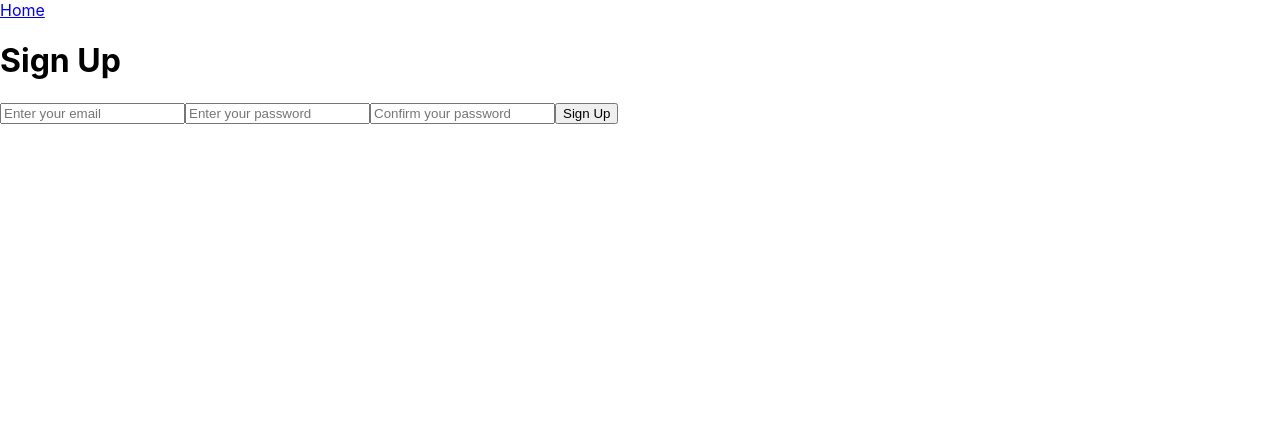
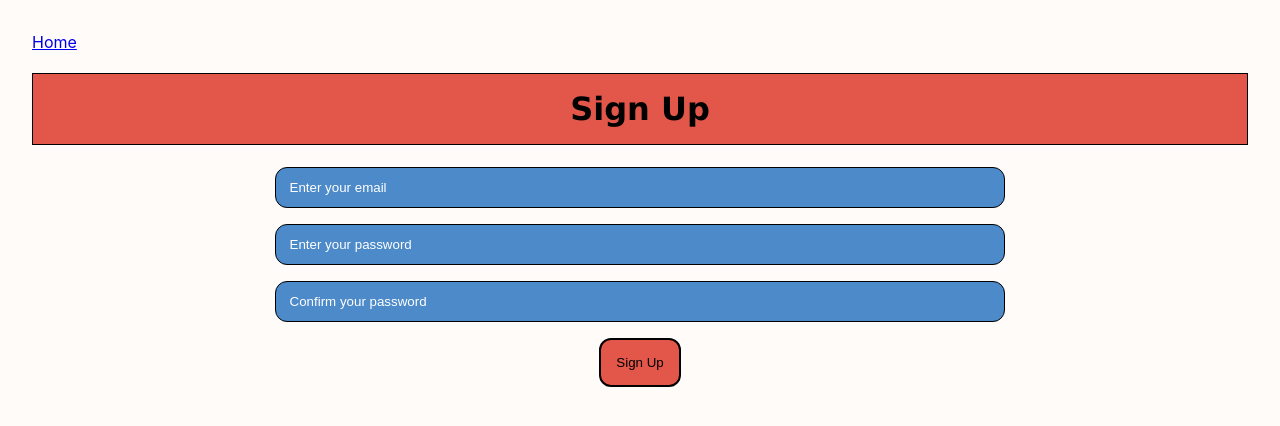
Before and after one commit to PenelopeChen/amusement-park, a React (Create React App) app: page /signup in a window 1280 px wide. Shown: the top 426 px of the page. Built offline with nearby package versions, Linux system fonts and the light colour scheme.

Commit message:
added styling

```diff
--- /dev/null
+++ b/src/App.css
@@ -0,0 +1,148 @@
+/* overall css styles for all pages */
+* {
+  box-sizing: border-box;
+}
+
+body {
+  background-color: rgba(255, 251, 248, 0.95);
+}
+
+.App:not(h1) {
+  margin: 2em;
+}
+
+h1 {
+  text-align: center;
+  border: 1px solid black;
+  color: black;
+  background-color: rgba(220, 50, 32, 0.81);
+  font-family: Verdana, Geneva, Tahoma, sans-serif;
+  display: flex;
+  justify-content: center;
+  padding: 0.5em;
+}
+
+.punchline {
+  font-family: Verdana, Geneva, Tahoma, sans-serif;
+  font-size: 20px;
+  text-align: center;
+}
+
+img {
+  display: flex;
+  justify-content: center;
+  align-items: center;
+  max-width: 100%;
+  height: auto;
+}
+
+.punchline2 {
+  font-family: Verdana, Geneva, Tahoma, sans-serif;
+  font-size: 16px;
+  text-align: center;
+}
+
+.trust {
+  font-family: Verdana, Geneva, Tahoma, sans-serif;
+  font-size: 14px;
+  text-align: center;
+}
+
+.home-btns {
+  display: flex;
+  flex-direction: column;
+  align-items: center;
+}
+
+button {
+  padding: 15px;
+  border: 2px solid black;
+  border-radius: 12px;
+  background-color: rgba(220, 50, 32, 0.81);
+}
+
+label {
+  display: flex;
+  justify-content: center;
+}
+
+form {
+  display: flex;
+  flex-direction: column;
+  align-items: center;
+  line-height: 0.5;
+}
+
+/* css for Signup page */
+.signup-btn {
+  display: flex;
+  align-items: center;
+  justify-content: center;
+  padding: 15px;
+  border: 2px solid black;
+  border-radius: 12px;
+  background-color: rgba(220, 50, 32, 0.81);
+}
+
+input[type]:not(.signup-btn) {
+  width: 60%;
+  padding: 12px;
+  background-color: rgba(0, 90, 181, 0.7);
+  border: 1px solid black;
+  border-radius: 12px;
+}
+
+::placeholder {
+  padding-left: 0.1em;
+  color: white;
+  align-items: center;
+}
+
+/* css for Subscribe page */
+.names {
+  display: flex;
+  flex-direction: column;
+  align-items: center;
+}
+
+.subscribe {
+  display: flex;
+  flex-direction: column;
+  justify-content: center;
+}
+
+.subscribe-form {
+  line-height: 1.9;
+}
+
+.subscribe-form .names input{
+  width: 107%;
+}
+
+.login-status {
+  display: flex;
+  justify-content: center;
+  align-items: center;
+}
+
+/* css for Profile page */
+.profile {
+  display: flex;
+  flex-direction: column;
+  justify-content: center;
+  align-items: center;
+}
+
+@media (min: 240px) {
+  body {
+    display: flex;
+    justify-content: center;
+    align-items: center;
+  }
+}
+
+@media (max-width: 1080px) {
+  img {
+    height: 100%;
+  }
+}
--- a/src/App.scss
+++ /dev/null
@@ -1,38 +0,0 @@
-.App {
-  text-align: center;
-}
-
-.App-logo {
-  height: 40vmin;
-  pointer-events: none;
-}
-
-@media (prefers-reduced-motion: no-preference) {
-  .App-logo {
-    animation: App-logo-spin infinite 20s linear;
-  }
-}
-
-.App-header {
-  background-color: #282c34;
-  min-height: 100vh;
-  display: flex;
-  flex-direction: column;
-  align-items: center;
-  justify-content: center;
-  font-size: calc(10px + 2vmin);
-  color: white;
-}
-
-.App-link {
-  color: #61dafb;
-}
-
-@keyframes App-logo-spin {
-  from {
-    transform: rotate(0deg);
-  }
-  to {
-    transform: rotate(360deg);
-  }
-}
--- a/src/components/App.js
+++ b/src/components/App.js
@@ -4,6 +4,7 @@ import Signup from '../components/Signup';
 import Login from '../components/Login';
 import Home from '../components/Home';
 import Subscribe from './Subscribe';
+import "../App.css";
 
 function App() {
   const location = useLocation();
--- a/src/components/Home.jsx
+++ b/src/components/Home.jsx
@@ -21,14 +21,25 @@ export default function Home(){
 
     if(!user){
         return <div>
-            <h1>Welcome Message!</h1>
-            <button onClick={()=>{
-                navigate("/login")
-            }}>Log In</button>
-            <button onClick={()=>{
-                navigate("/signup")
-            }}>Sign Up</button>
+            <h1>LUNA PARK NEWSLETTER</h1>
 
+            <p className="punchline">Join our newsletter now and get a<strong> $50 voucher </strong>for your next visit.</p>
+
+            <img src="https://i.imgur.com/vsx38IJ.png" alt="ferris wheel" />
+
+            <p className="punchline2">Join us today in this crazy ride to get the latest in our special offers, events and community news, all just for you!</p>
+
+            <p className="trust">We just need some info to be able to contact you when it is needed only, the safety of this information is valuable to us so it will not be shared or sold to third parties.</p>
+
+            <div className="home-btns">
+                <button onClick={()=>{
+                    navigate("/login")
+                }}>Log In</button>
+                <br />
+                <button onClick={()=>{
+                    navigate("/signup")
+                }}><strong>Sign Up Now</strong></button>
+            </div>
         </div>
 
     }
@@ -39,6 +50,7 @@ export default function Home(){
 
             {/* { console.log( "user information: ", user) } */}
             <button onClick={ _logOut }> Log Out</button>
+            <br/>
             <button onClick={()=>{navigate('/subscribe')}}>Edit Subscription</button>
 
         </div>
--- a/src/components/Login.jsx
+++ b/src/components/Login.jsx
@@ -35,21 +35,25 @@ export default function Login(){
   };
 
   return (
-    <form onSubmit={handleSubmit}>
+    <form className="login-form" onSubmit={handleSubmit}>
       {error && <div>{error}</div>}
-      <div>
+      <br />
+      <br />
+      <div className="login-form-email">
         <label>
           Email:
           <input type="email" value={email} onChange={handleEmailChange} />
         </label>
       </div>
-      <div>
+      <br />
+      <div className="login-form-password">
         <label>
           Password:
           <input type="password" value={password} onChange={handlePasswordChange} />
         </label>
       </div>
-      <button type="submit">Log in</button>
+      <br />
+      <button className="login-btn" type="submit">Log in</button>
     </form>
   );
 };
--- a/src/components/Profile.jsx
+++ b/src/components/Profile.jsx
@@ -23,7 +23,7 @@ export default function Profile(){
         <div>
             <h1>Profile</h1>
             { profile && (
-              <div>
+              <div className="profile">
                 <p>First Name: {profile.firstName}</p>
                 <p>Last Name: {profile.lastName}</p>
                 <p>Email: {profile.email}</p>
--- a/src/components/Signup.jsx
+++ b/src/components/Signup.jsx
@@ -66,7 +66,7 @@ export default function Signup() {
   return (
     <div>
       <h1>Sign Up</h1>
-      <form onSubmit={_signInWithEmailAndPassword}>
+      <form className="signup-form" onSubmit={_signInWithEmailAndPassword}>
         {errorMsg && <div style={{ color: "red" }}>{errorMsg}</div>}
         <input
           type="email"
@@ -74,19 +74,25 @@ export default function Signup() {
           value={email}
           onInput={_handleEmail}
         />
+        <br />
+        <br />
         <input
           type="password"
           placeholder="Enter your password"
           value={password}
           onInput={_handlePassword}
         />
+        <br />
+        <br />
         <input
           type="password"
           placeholder="Confirm your password"
           value={passwordConfirmation}
           onInput={_handlePasswordConfirmation}
         />
-        <input type="submit" value="Sign Up" />
+        <br />
+        <br />
+        <input className="signup-btn" type="submit" value="Sign Up" />
       </form>
     </div>
   );
--- a/src/components/Subscribe.jsx
+++ b/src/components/Subscribe.jsx
@@ -129,23 +129,26 @@ export default function Subscribe(){
     },[topics, frequency])
 
     return (
-        <div>
+        <div className="subscribe">
             <h1>Subscribe</h1>
-            <p>You have logged in using :{ email? email:"loading..." }</p>
-            <form onClick={ _handleSubmit }>
-                <section>
+            <p className="login-status">You have logged in using :{ email? email:"loading..." }</p>
+            <form className="subscribe-form" onClick={ _handleSubmit }>
+                <section className="names">
                 {errorMsg && <div style={{ color: "red" }}>{errorMsg}</div>}
                 First Name
+                <br/>
                 <input type="text" value={ firstName } onInput={(e) => _handleName(e, "firstName")} />
-                <br/>
 
                 {/* {errorMsg && <div style={{ color: "red" }}>{errorMsg}</div>} */}
                 Last Name
+                <br/>
                 <input type="text" value={ lastName } onInput={(e) => _handleName(e, "lastName")} />
+                </section>
                 <br/>
-                </section>
+
                 Email
-                <input type="email" value={ email? email:"loading..." } title="If you wish to subscribe to the newsletter using a different email, please type it in."/> <br />
+                <input type="email" value={ email? email:"loading..." } title="If you wish to subscribe to the newsletter using a different email, please type it in."/>
+                <br />
                 Subscription Type
                 <Select
                     closeMenuOnSelect={false}
@@ -153,7 +156,8 @@ export default function Subscribe(){
                     isMulti
                     options={ topicsOptions }
                     onChange={ _handleTopics }
-                /> <br />
+                />
+                <br />
                 Subscription Frequency
                 <Select
                     classNamePrefix="select"
@@ -166,6 +170,7 @@ export default function Subscribe(){
                     options={ frequencyOptions }
                     onChange={ _handleFrequency }
                 />
+                <br />
                 <input type="submit" value="Subscribe" />
             </form>
 
--- a/src/index.scss
+++ /dev/null
@@ -1,13 +0,0 @@
-body {
-  margin: 0;
-  font-family: -apple-system, BlinkMacSystemFont, 'Segoe UI', 'Roboto', 'Oxygen',
-    'Ubuntu', 'Cantarell', 'Fira Sans', 'Droid Sans', 'Helvetica Neue',
-    sans-serif;
-  -webkit-font-smoothing: antialiased;
-  -moz-osx-font-smoothing: grayscale;
-}
-
-code {
-  font-family: source-code-pro, Menlo, Monaco, Consolas, 'Courier New',
-    monospace;
-}
```
Also changed, not shown: src/components/images/image.png (added), 1 other file (tests, documents, lock files or other folders).
